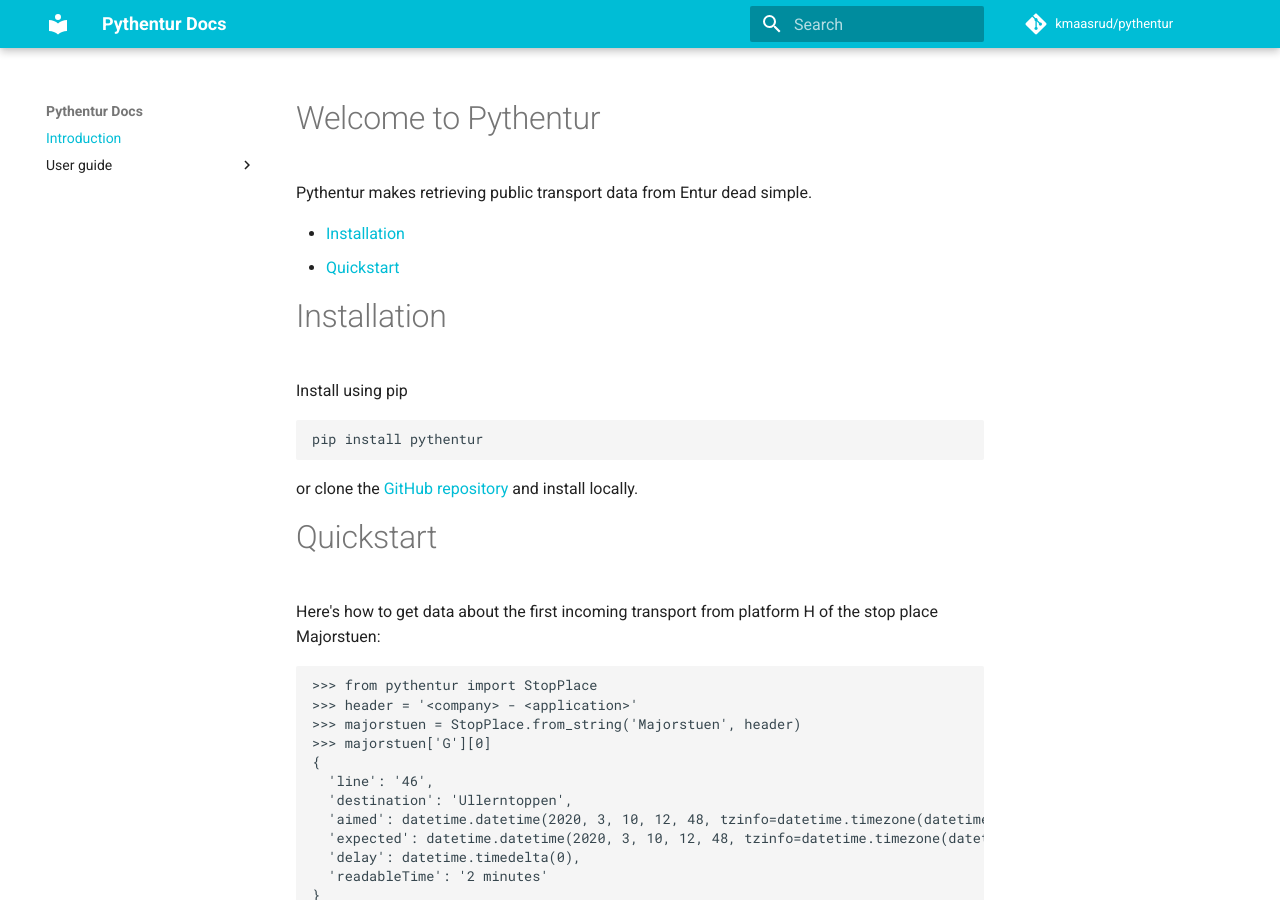
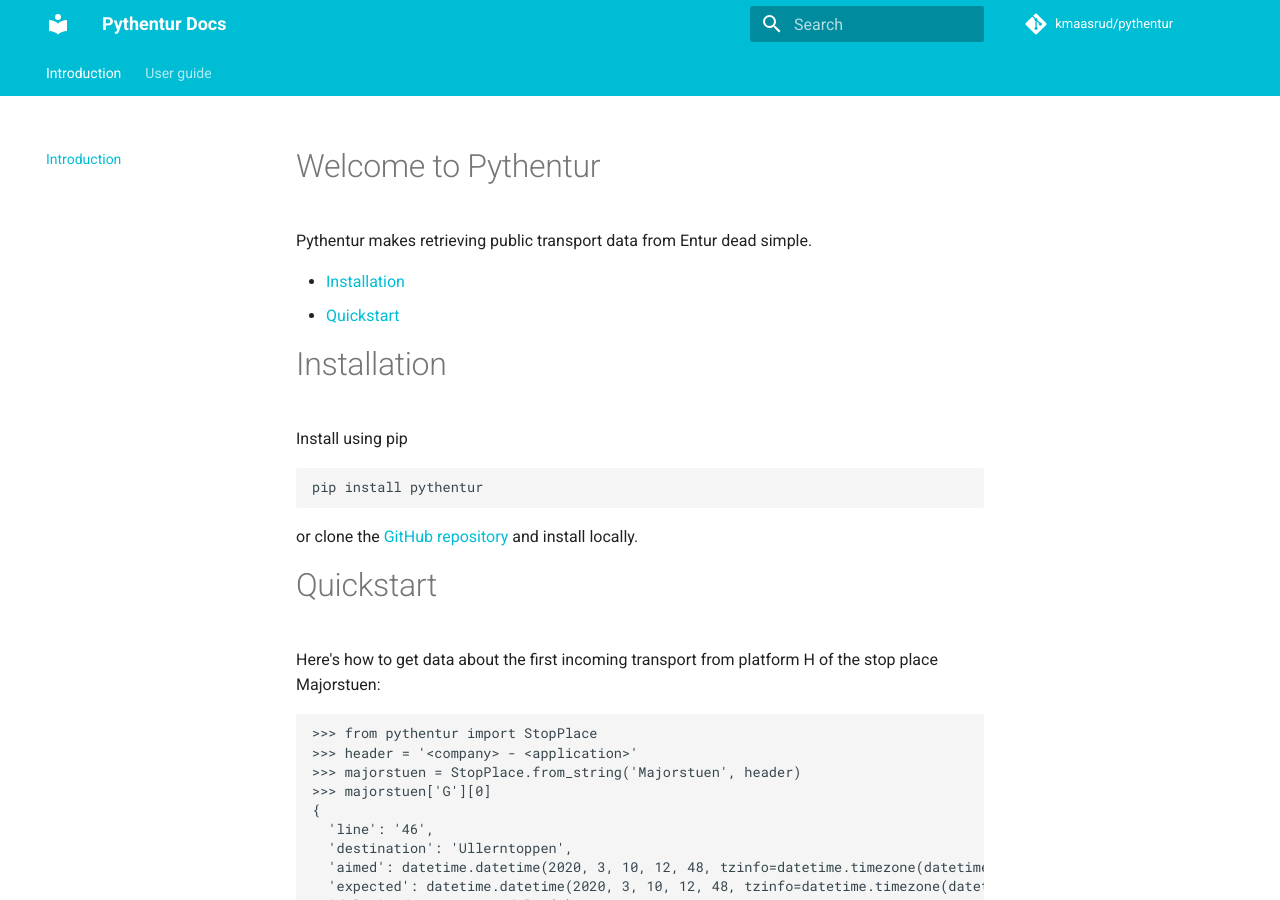
Before and after one commit to kmaasrud/pythentur, an MkDocs documentation site: the page built from docs/index.md, in a window 1280 px wide and 900 px high. Built offline with MkDocs 1.6.1 and Material for MkDocs 9.7.7, drawn with Linux system fonts in a browser that asks for light colours; comment, search, counter and statistics services are not loaded; old or Windows-style settings are respelled for this version of MkDocs.

Commit message:
Tried nav structure

```diff
--- a/mkdocs.yml
+++ b/mkdocs.yml
@@ -4,15 +4,13 @@
 
 theme:
   name: material
+  feature:
+    tabs: true
   palette:
     primary: cyan
 
 repo_name: 'kmaasrud/pythentur'
 repo_url: 'https://github.com/kmaasrud/pythentur'
-
-markdown_extensions:
-  toc:
-    permalink: true
 
 pages:
   - 'Introduction': 'index.md'
```
